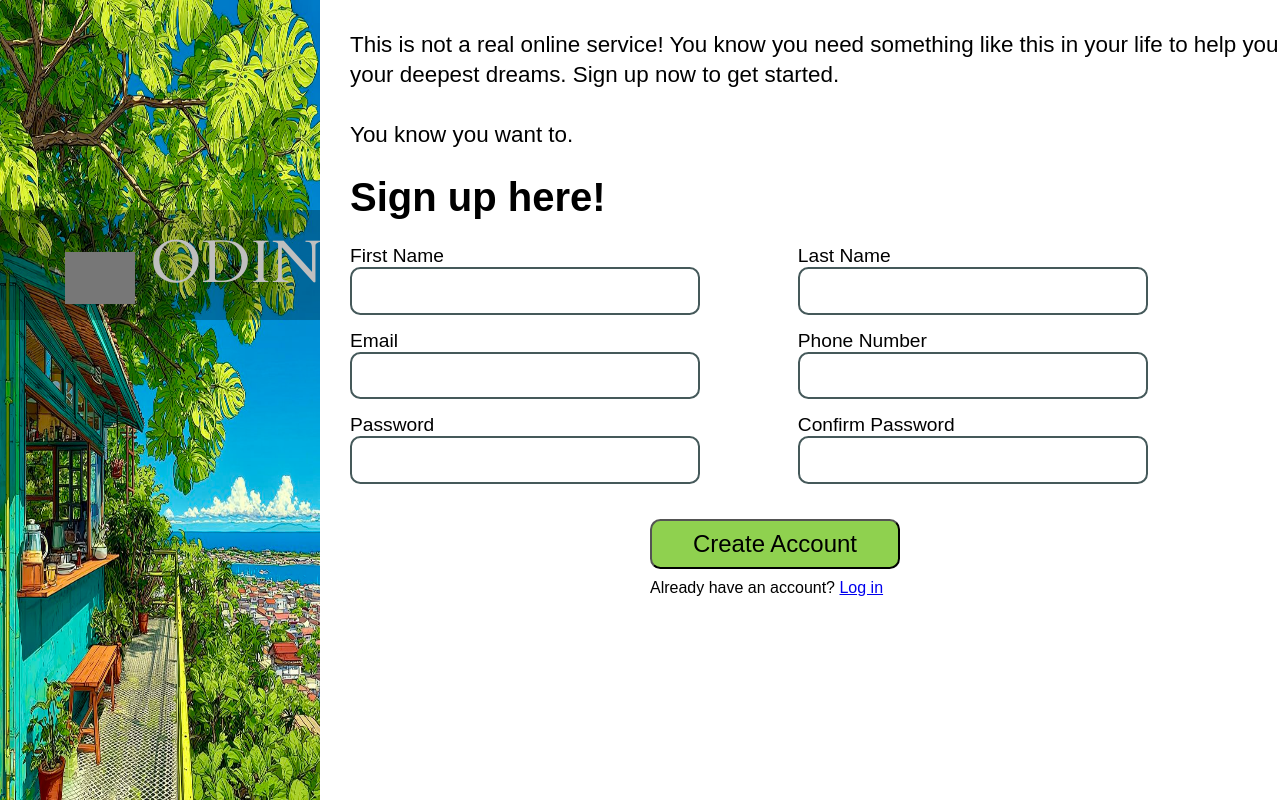
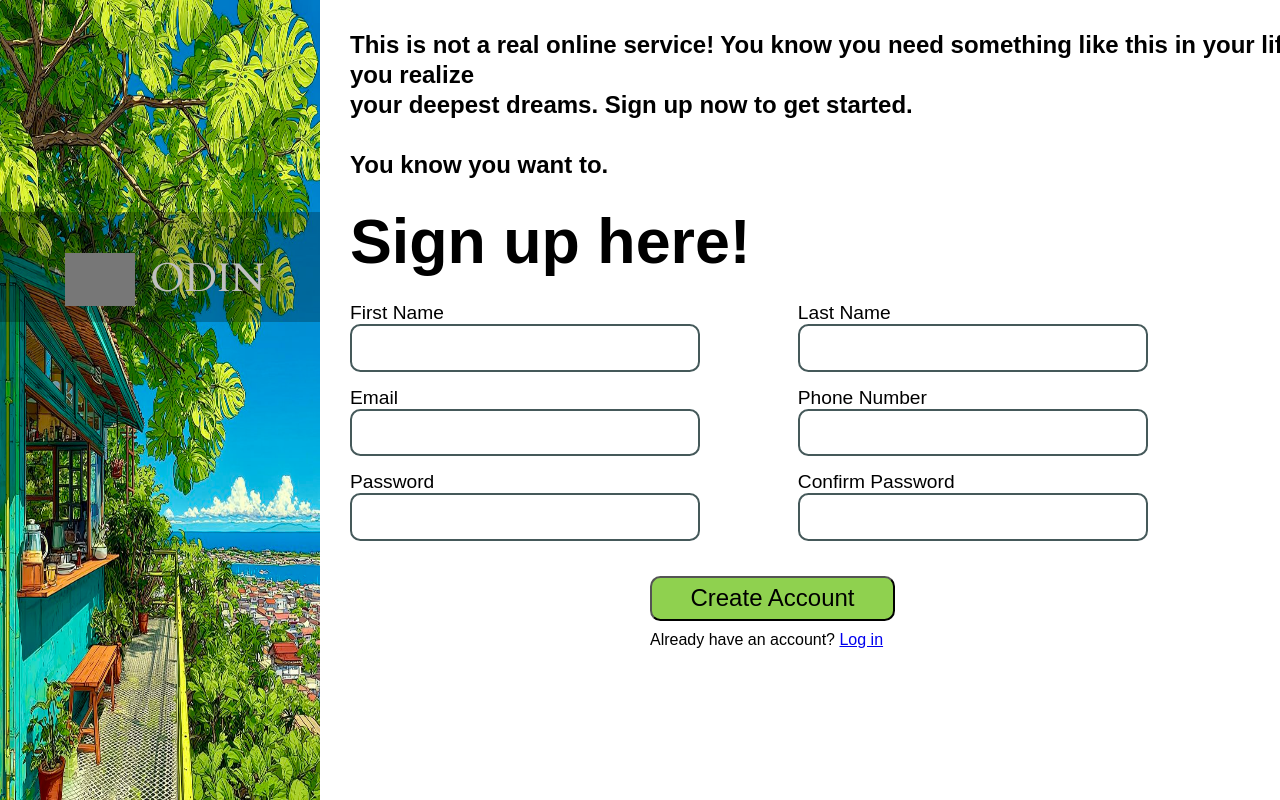
Before and after one commit to ilovelolla/Sign-up_Form, a plain HTML site: page index.html in a window 1280 px wide. Drawn offline with Linux system fonts and the light colour scheme; grey boxes are pictures that could not be loaded; a web font is replaced by a local one.

Commit message:
update font size

```diff
--- a/index.html
+++ b/index.html
@@ -16,15 +16,15 @@
 <div class="container">
 <div class="sidebar">
     <img src="https://cdn.statically.io/gh/TheOdinProject/curriculum/5f37d43908ef92499e95a9b90fc3cc291a95014c/html_css/project-sign-up-form/odin-lined.png" alt="odin" id="odin">
-    <span id="header">ODIN</span>
+    <h1 id="header">ODIN</h1>
     <div class="background"></div>
     <img src="tea-house.jpeg" alt="tea-house-garden" id="garden">
 </div>
 <div class="main">
-    <div class="main-text">This is not a real online service! You know you need  something like this in your life to help you realize your deepest dreams.
-                Sign up now to get started.<br><br>You know you want to.</div>
+    <h2 class="main-text">This is not a real online service! You know you need  something like this in your life to help you realize <br>your deepest dreams.
+                Sign up now to get started.<br><br>You know you want to.</h2>
     <div class="box">
-        <div id="title">Sign up here!</div>
+        <h1 id="title">Sign up here!</h1>
         <div class="wrappers">
             <form action="https://httpbin.org/post" method="post"  >
             <div class="form-wrapper">
--- a/style.css
+++ b/style.css
@@ -11,15 +11,11 @@ html, body {
     margin: 0;
     padding: 0;
 }
+
 .container {
     display: flex;
     flex-direction: row;
     box-sizing: border-box;
-    margin: 0;
-}
-.sidebar {
-    flex-grow: 1;
-    max-width: 100%;
     margin: 0;
 }
 .main{
@@ -34,9 +30,10 @@ html, body {
 }
 .main-text {
    font-family: "BIZ UDGothic", sans-serif;
-   font-size: 1.4rem;
-   font-weight: 850px;
    line-height: 30px;
+}
+h2 {
+    font-size: 3vh;
 }
 
 .box{
@@ -47,9 +44,10 @@ html, body {
 }
 #title{
  font-family: "BIZ UDGothic", sans-serif;
- font-size: 2.5rem;
- font-weight: bold;
  margin-bottom: 15px;
+}
+h1{
+    font-size: 4.9vw;
 }
 
 .form-group label {
@@ -80,8 +78,8 @@ html, body {
     margin-top: 20px;
 }
 button {
-     width: 250px;
-    height: 50px;
+     width: 245px;
+    height: 45px;
     border-radius: 10.34px;
     font-family: "BIZ UDGothic", sans-serif;
     font-size: 1.5rem;
@@ -90,6 +88,7 @@ button {
 #txt {
     margin-top: 10px;
     font-family: "BIZ UDGothic", sans-serif;
+    font-size: 2 vmin;
 }
 input {
    font-size: 1.2rem;
@@ -109,19 +108,33 @@ input:valid {
     height: 110px;
     opacity: 25%;
     bottom: 60%;
+    white-space: nowrap;
+
 }
 #odin {
     position: absolute;
     width: 70px;
     bottom: 62%;
     margin-left: 65px;
+    white-space: nowrap;
+
+
 }
 #header {
     position: absolute;
     font-family: "Cardo", serif;
     font-weight: 400;
-    font-size: 60px;
+    font-size: 2.5rem;
     color: white;
     bottom: 62%;
     margin-left: 150px;
+
 }
+.sidebar {
+    position: relative;
+    flex-grow: 1;
+    width: 100%;
+    margin: 0;
+
+
+}
```
